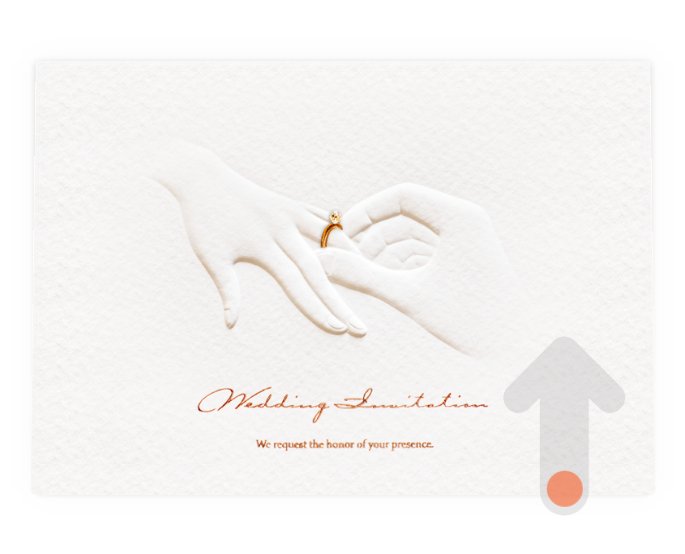
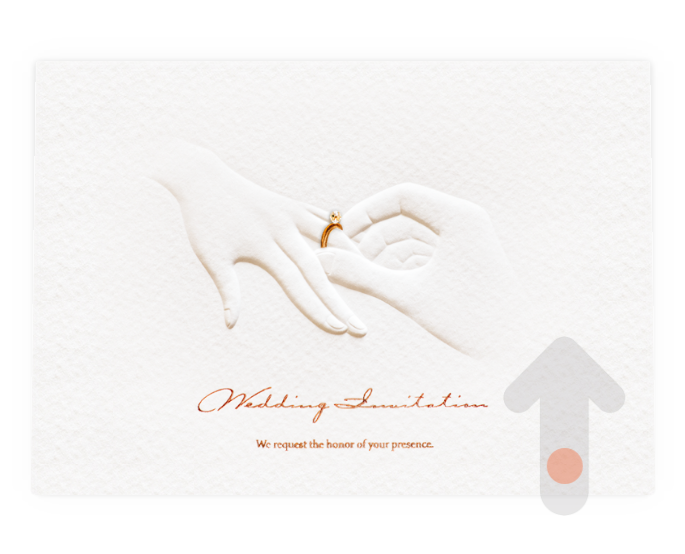
Before and after one commit to junbong/wedding220301, a Next.js app: page / in a window 1280 px wide. Shown: the part 124-678 px from the top of the page, without its empty margins (297-982 px from the left). Built offline with nearby package versions, Linux system fonts and the light colour scheme.

Commit message:
update(scene): make scene#1 scroll on the edge of the scene#1

```diff
--- /dev/null
+++ b/constants/index.ts
@@ -0,0 +1,3 @@
+export const SCENES_COUNT = 4
+export const SCENE_PADDING = 50
+export const SCROLL_HEIGHT = (100 * SCENES_COUNT) + (SCENE_PADDING * (SCENES_COUNT - 1))
--- a/package.json
+++ b/package.json
@@ -17,6 +17,7 @@
   },
   "devDependencies": {
     "@types/classnames": "^2.3.1",
+    "@types/lodash": "^4.14.178",
     "@types/node": "^17.0.5",
     "@types/react": "^17.0.38",
     "typescript": "^4.5.4"
--- a/pages/index.tsx
+++ b/pages/index.tsx
@@ -1,19 +1,17 @@
-import { useEffect, useCallback, useState } from 'react'
+import { useEffect, useState, useRef } from 'react'
 import Head from 'next/head'
 import { useResizeDetector } from 'react-resize-detector'
 
+import { SCROLL_HEIGHT } from '../constants'
 import SceneOne from '../scenes/SceneOne/SceneOne'
 
 export default function Home() {
-  const { ref, width, height } = useResizeDetector()
+  const { ref: scrollContainerRef, width, height } = useResizeDetector()
 
+  const containerRef = useRef<HTMLDivElement>()
   const [scrollY, setScrollY] = useState<number>(0)
 
-  const handleScrollContainer = useCallback(() => {
-    //
-  }, [])
-
-  useEffect(() => {
+  useEffect(function attachWindowScrollEventListener() {
     function handleScrollWindow() {
       setScrollY(window.scrollY)
     }
@@ -27,7 +25,7 @@ export default function Home() {
 
   return (
     <div
-      ref={ref}
+      ref={containerRef}
       className="container"
     >
       <Head>
@@ -46,13 +44,23 @@ export default function Home() {
         <meta property="og:image:height" content="628" />
       </Head>
 
-      <main>
+      <div
+        ref={scrollContainerRef}
+        className="scrollContainer"
+      >
+        <main
+          style={{
+            height: `${SCROLL_HEIGHT}vh`,
+          }}
+        >
           <SceneOne
             wrapperWidth={width}
             wrapperHeight={height}
             currentScroll={scrollY}
+            sceneHeight={containerRef.current?.clientHeight}
           />
         </main>
+      </div>
 
       <footer>
         Created by Junbong
--- a/public/styles/global.scss
+++ b/public/styles/global.scss
@@ -14,18 +14,23 @@ body {
 
 .container {
   width: 100%;
+  height: 100vh;
   max-width: 768px;
   margin: auto;
+}
+
+.scrollContainer {
+  position: relative;
+  top: 0;
+  right: 0;
+  bottom: 0;
+  left: 0;
 }
 
 .scene {
   position: fixed;
   width: 100%;
   height: 100vh;
-}
-
-main {
-  height: calc(100vh * 4);
 }
 
 @media only screen and (max-width: 419px) {
--- a/scenes/SceneOne/SceneOne.tsx
+++ b/scenes/SceneOne/SceneOne.tsx
@@ -2,34 +2,47 @@ import { useMemo } from 'react'
 import type { CSSProperties } from 'react'
 import classNames from 'classnames'
 import Image from 'next/image'
+import set from 'lodash/set'
+import isNil from 'lodash/isNil'
 
+import { SCENE_PADDING } from '../../constants'
 import InvitationCard from '../../components/InvitationCard'
+import { SceneProps } from '../../types/SceneProps'
 import styles from './SceneOne.module.scss'
 
 const CARD_SIZE_BY_CONTAINER = 0.8
 const CARD_SCALE_TIMING_BY_OPENING = 0.5
 
-export interface SceneOneProps {
-  wrapperWidth?: number
-  wrapperHeight?: number
-  currentScroll?: number
-}
+export interface SceneOneProps extends SceneProps {}
 
 function SceneOne(
   {
     wrapperWidth = 0,
     wrapperHeight = 0,
     currentScroll = 0,
+    sceneHeight,
   }: SceneOneProps
 ) {
-  const sceneContainerStyle = useMemo(() => ({
-    width: wrapperWidth,
-  }), [
+  const sceneContainerStyle = useMemo(() => {
+    const result = {
+      width: wrapperWidth,
+    }
+    if (
+      !isNil(sceneHeight) &&
+      currentScroll >= (sceneHeight + SCENE_PADDING)
+    ) {
+      set(result, 'position', 'absolute')
+      set(result, 'top', sceneHeight + SCENE_PADDING)
+    }
+    return result
+  }, [
     wrapperWidth,
+    currentScroll,
+    sceneHeight,
   ])
 
   const cardOpening = useMemo(() => (
-    Math.min(currentScroll / (wrapperHeight / 4), 1)
+    Math.min(currentScroll / sceneHeight, 1)
   ), [
     wrapperHeight,
     currentScroll,
--- /dev/null
+++ b/types/SceneProps.ts
@@ -0,0 +1,6 @@
+export interface SceneProps {
+  wrapperWidth?: number
+  wrapperHeight?: number
+  currentScroll?: number
+  sceneHeight?: number
+}
```
Also changed, not shown: 1 other file (tests, documents, lock files or other folders). Lines whose indentation alone changed are shown as unchanged.
